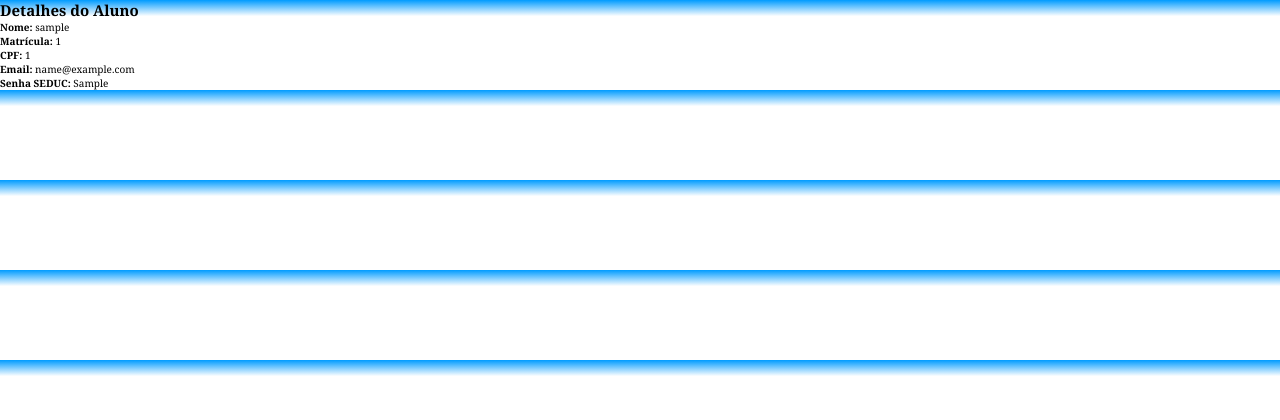
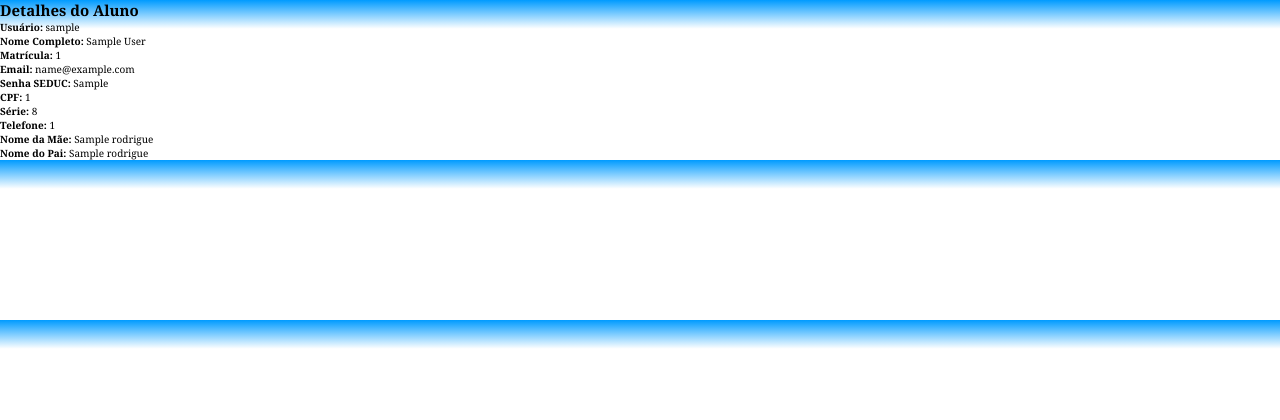
Before and after one commit to Lucas-Espindola-dev/Escola_Cosme_Rodrigues, a Django app: page /aluno/ in a window 1280 px wide. Shown: the top 420 px of the page. Run offline with Django 5.2, Linux system fonts and the light colour scheme; a user stored in the database is signed in; tables that the repository leaves empty hold one stand-in row (values such as "Sample post").

Commit message:
Adding all the models fields form Aluno

```diff
--- a/templates/pages/aluno_detail.html
+++ b/templates/pages/aluno_detail.html
@@ -3,10 +3,15 @@
 {% block content %}
     <div class="aluno-detail">
         <h2>Detalhes do Aluno</h2>
-        <p><strong>Nome:</strong> {{ aluno.username }}</p>
+        <p><strong>Usuário:</strong> {{ aluno.username }}</p>
+        <p><strong>Nome Completo:</strong> {{ aluno.full_name }}</p>
         <p><strong>Matrícula:</strong> {{ aluno.matricula }}</p>
-        <p><strong>CPF:</strong> {{ aluno.cpf }}</p>
         <p><strong>Email:</strong> {{ aluno.email }}</p>
         <p><strong>Senha SEDUC:</strong> {{ aluno.seduc }}</p>
+        <p><strong>CPF:</strong> {{ aluno.cpf }}</p>
+        <p><strong>Série:</strong> {{ aluno.serie }}</p>
+        <p><strong>Telefone:</strong> {{ aluno.telefone }}</p>
+        <p><strong>Nome da Mãe:</strong> {{ aluno.mother_name }}</p>
+        <p><strong>Nome do Pai:</strong> {{ aluno.father_name }}</p>
     </div>
 {% endblock %}
```
